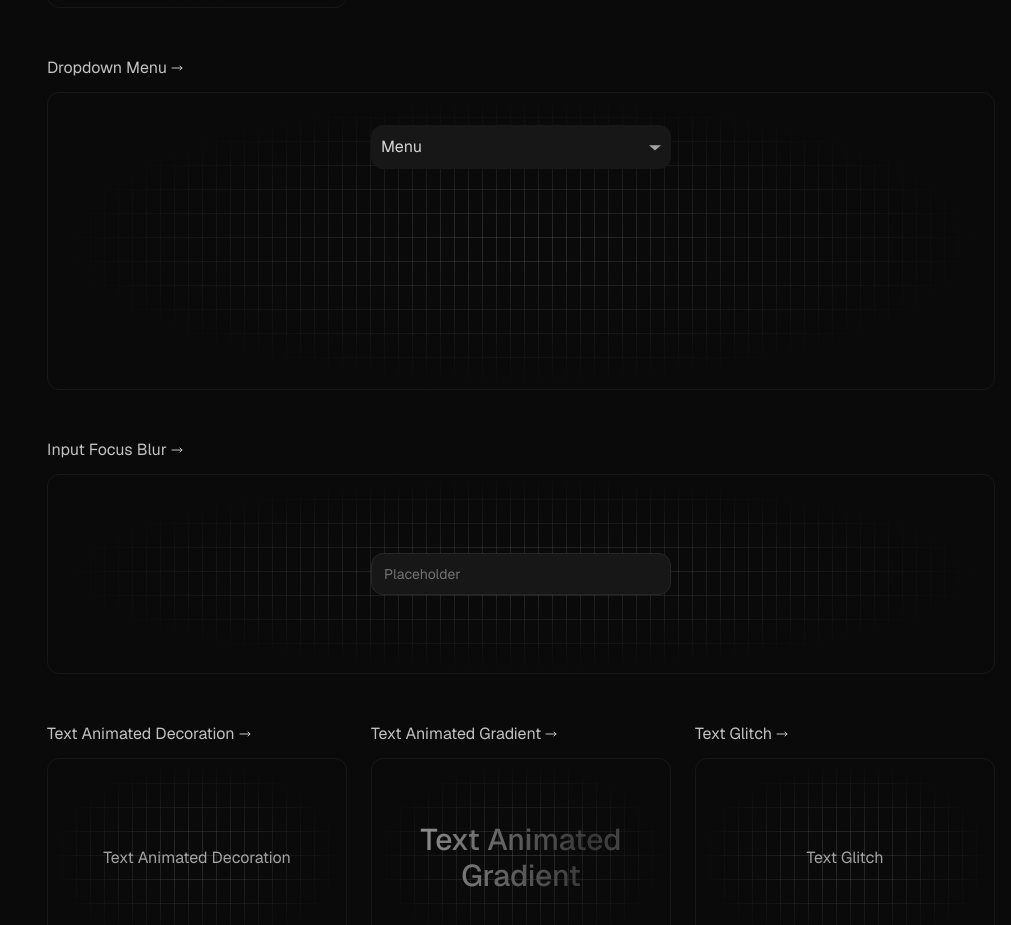
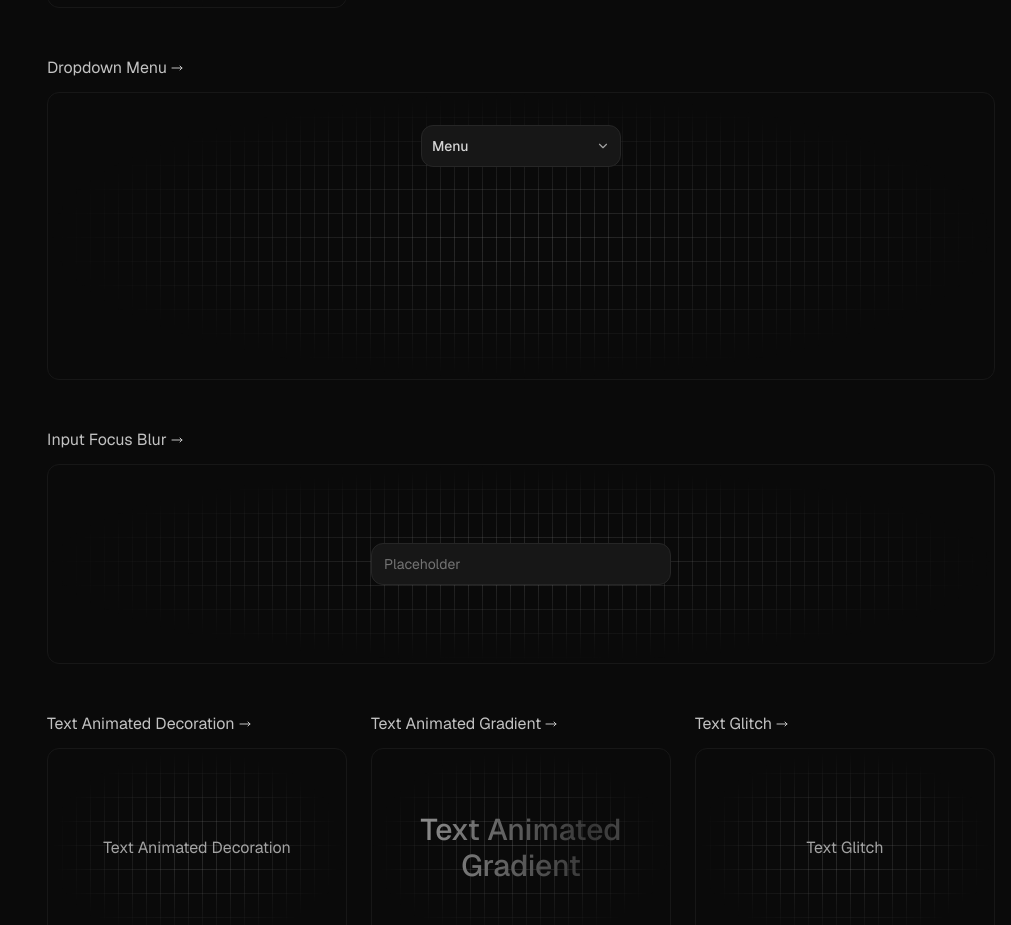
Before and after one commit to guhrodrrigues/luxe, a Next.js app: page /ui in a window 1280 px wide. Shown: the part 2380-3305 px from the top of the page, without its empty margins (269-1280 px from the left). Built offline with nearby package versions, Linux system fonts and the light colour scheme.

Commit message:
style: update DropdownMenu component

```diff
--- a/src/app/_components/ui/dropdown/DropdownMenu.tsx
+++ b/src/app/_components/ui/dropdown/DropdownMenu.tsx
@@ -5,22 +5,32 @@ import { useState, useEffect } from "react";
 
 import { useAnimate, stagger, motion } from "framer-motion";
 
+import {
+  CogIcon,
+  FileTextIcon,
+  MailIcon,
+  HelpCircleIcon,
+  UserCircleIcon,
+  ChevronDownIcon,
+  ChevronRightIcon,
+} from "lucide-react";
+
 import { cn } from "@/utils/cn";
-
-const staggerMenuItems = stagger(0.1, { startDelay: 0.15 });
 
 function useMenuAnimation(isOpen: boolean) {
   const [scope, animate] = useAnimate();
 
+  const staggerMenuItems = stagger(0.1, { startDelay: 0.15 });
+
   useEffect(() => {
-    animate("svg", { rotate: isOpen ? 180 : 0 }, { duration: 0.2 });
+    animate("#menu-icon", { rotate: isOpen ? 180 : 0 }, { duration: 0.2 });
 
     animate(
       "ul",
       {
         clipPath: isOpen
-          ? "inset(0% 0% 0% 0% round 10px)"
-          : "inset(10% 50% 90% 50% round 10px)",
+          ? "inset(0% 0% 0% 0% round 12px)"
+          : "inset(10% 50% 90% 50% round 12px)",
       },
       {
         type: "spring",
@@ -39,7 +49,7 @@ function useMenuAnimation(isOpen: boolean) {
         delay: isOpen ? staggerMenuItems : 0,
       }
     );
-  }, [isOpen, animate]);
+  }, [isOpen, animate, staggerMenuItems]);
 
   return scope;
 }
@@ -49,44 +59,53 @@ export function DropdownMenu() {
   const scope = useMenuAnimation(isOpen);
 
   const items = [
-    { name: "Product" },
-    { name: "Services" },
-    { name: "About" },
-    { name: "FAQ" },
-    { name: "Contact" },
+    { icon: <FileTextIcon size={16} />, name: "Documentation" },
+    { icon: <CogIcon size={16} />, name: "Services" },
+    { icon: <UserCircleIcon size={16} />, name: "About" },
+    { icon: <HelpCircleIcon size={16} />, name: "FAQ" },
+    { icon: <MailIcon size={16} />, name: "Contact" },
   ];
 
   return (
-    <nav className="max-w-[300px] w-full mx-auto space-y-2" ref={scope}>
+    <nav className="max-w-[200px] w-full mx-auto space-y-2" ref={scope}>
       <motion.button
         whileTap={{ scale: 0.97 }}
+        className="bg-neutral-900 border border-neutral-800 max-w-[300px] w-full flex items-center justify-between p-2.5 rounded-xl"
         onClick={() => setIsOpen((prevState) => !prevState)}
-        className="bg-neutral-900 text-neutral-300 max-w-[300px] w-full flex items-center justify-between p-2.5 rounded-xl"
       >
-        Menu
+        <span className="text-sm font-medium text-neutral-300">Menu</span>
         <div style={{ transformOrigin: "50% 55%" }}>
-          <svg
-            width="12"
-            height="12"
-            viewBox="0 0 20 20"
-            className="fill-neutral-400"
-          >
-            <path d="M0 7 L 20 7 L 10 16" />
-          </svg>
+          <ChevronDownIcon
+            size={14}
+            className="text-neutral-400"
+            id="menu-icon"
+          />
         </div>
       </motion.button>
       <ul
         className={cn(
-          "space-y-2.5 p-2.5 bg-neutral-900",
+          "space-y-2.5 p-2.5 bg-neutral-900 border border-neutral-800 rounded-xl",
           isOpen ? "pointer-events-auto" : "pointer-events-none"
         )}
         style={{
-          clipPath: "inset(10% 50% 90% 50% round 10px)",
+          clipPath: "inset(10% 50% 90% 50% round 12px)",
         }}
       >
-        {items.map(({ name }) => (
-          <li key={name} className="text-neutral-300">
-            {name}
+        {items.map(({ icon, name }) => (
+          <li key={name}>
+            <a
+              href="" // Where you will be sent
+              className="group flex items-center gap-2 rounded-md border border-transparent text-neutral-400 hover:text-neutral-300 focus-visible:text-neutral-300 focus-visible:border-neutral-800 focus-visible:outline-none"
+            >
+              <span>{icon}</span>
+              <span className="flex items-center gap-1 text-sm font-medium">
+                {name}
+                <ChevronRightIcon
+                  size={12}
+                  className="-translate-x-1 scale-0 opacity-0 group-hover:opacity-100 group-hover:scale-100 group-hover:translate-x-0 transition-all"
+                />
+              </span>
+            </a>
           </li>
         ))}
       </ul>
--- a/src/data/components.tsx
+++ b/src/data/components.tsx
@@ -208,7 +208,7 @@ export const COMPONENTS = [
     component: <DropdownMenu />,
     colSpan: true,
     type: "dropdown",
-    download: "npm i framer-motion clsx tailwind-merge",
+    download: "npm i framer-motion clsx tailwind-merge lucide-react",
     cnFunction: true,
   },
   {
```
